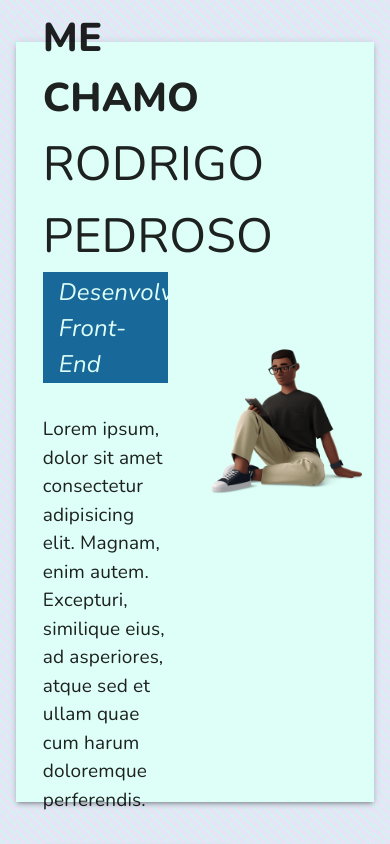
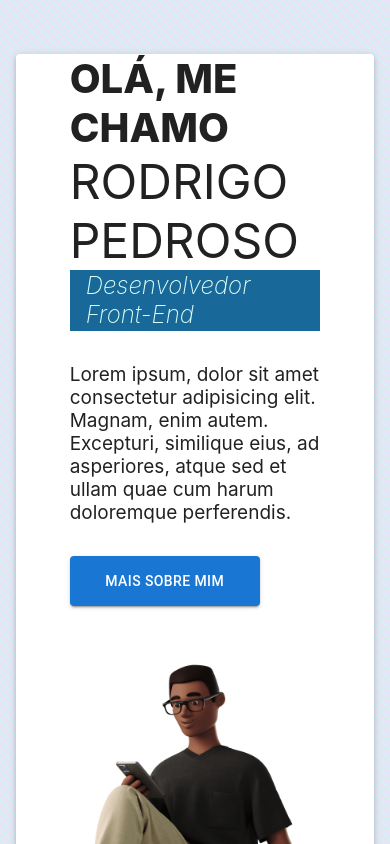
Before and after one commit to R0drigo-Pedroso/portfolio, a React (Create React App) app: page / in a window 390 px wide. Shown: the top 844 px of the page. Built offline with nearby package versions, Linux system fonts and the light colour scheme.

Commit message:
Home Responsivo
finalizei o responsivo usando Grid

```diff
--- a/public/index.html
+++ b/public/index.html
@@ -1,14 +1,12 @@
 <!DOCTYPE html>
 <html lang="en">
+
 <head>
   <meta charset="utf-8" />
   <link rel="icon" href="%PUBLIC_URL%/favicon.ico" />
   <meta name="viewport" content="width=device-width, initial-scale=1" />
   <meta name="theme-color" content="#000000" />
-    <meta
-      name="description"
-      content="Web site created using create-react-app"
-    />
+  <meta name="description" content="Web site created using create-react-app" />
   <link rel="apple-touch-icon" href="%PUBLIC_URL%/logo192.png" />
   <!--
       manifest.json provides metadata used when your web app is installed on a
@@ -26,9 +24,10 @@
     -->
   <title>React App</title>
 </head>
+
 <body>
   <noscript>You need to enable JavaScript to run this app.</noscript>
-    <div id="root"></div>
+  <div class="teste" id="root"></div>
   <!--
       This HTML file is a template.
       If you open it directly in the browser, you will see an empty page.
@@ -40,4 +39,5 @@
       To create a production bundle, use `npm run build` or `yarn build`.
     -->
 </body>
+
 </html>
--- a/src/App.jsx
+++ b/src/App.jsx
@@ -1,6 +1,5 @@
 import React from "react";
 
-import CssBaseline from "@mui/material/CssBaseline";
 import Box from "@mui/material/Box";
 import Container from "@mui/material/Container";
 import Paper from "@mui/material/Paper";
@@ -10,23 +9,20 @@ import Home from "./Components/Home/Home";
 const App = () => {
   return (
     <React.Fragment>
-      <CssBaseline />
       <Container maxWidth="xl">
         <Box
           sx={{
             display: "flex",
             flexWrap: "wrap",
             "& > :not(style)": {
-              m: "auto",
+              my: 5,
               width: "100vw",
-              height: "90vh",
+              height: "90%",
             },
           }}
         >
           <Paper elevation={3}>
-            <Home>
-              <h2>Teste</h2>
-            </Home>
+            <Home />
           </Paper>
         </Box>
       </Container>
--- a/src/Components/Home/Home.jsx
+++ b/src/Components/Home/Home.jsx
@@ -1,14 +1,14 @@
 import React from "react";
 
 import estilos from "./Home.module.css";
+
 import fotoPerfil from "../../Assets/image/imgem_3d_sentada_min.png";
-import { Button } from "@mui/material";
+import { Grid, Button } from "@mui/material";
 
 const Home = () => {
   return (
-    <>
-      <main>
-        <section className={estilos.textoNome}>
+    <Grid container spacing={2}>
+      <Grid className={estilos.textoNome} item xs={12} sm={6}>
         <article className={estilos.boxTexto}>
           <aside>
             <h2>Olá, Me Chamo </h2>
@@ -28,13 +28,11 @@ const Home = () => {
             mais sobre mim
           </Button>
         </article>
-        </section>
-
-        <section className={estilos.textoImg}>
-          <img src={fotoPerfil} alt="" />
-        </section>
-      </main>
-    </>
+      </Grid>
+      <Grid className={estilos.textoImg} item xs={12} sm={6}>
+        <img src={fotoPerfil} alt="foto de perfil" />
+      </Grid>
+    </Grid>
   );
 };
 
--- a/src/Components/Home/Home.module.css
+++ b/src/Components/Home/Home.module.css
@@ -1,18 +1,4 @@
 @import url('https://fonts.googleapis.com/css2?family=Nunito:ital,wght@0,200;0,300;0,400;0,500;0,600;0,700;0,800;0,900;0,1000;1,200;1,300;1,400;1,500;1,600;1,700;1,800;1,900;1,1000&display=swap');
-
-main {
-    display: flex;
-    justify-content: space-between;
-    flex-wrap: wrap;
-    width: 100%;
-    font-family: 'Nunito', sans-serif;
-    background-color: #DEFFF7;
-}
-
-section {
-    width: 50%;
-    height: 90vh;
-}
 
 .textoNome {
     display: flex;
@@ -68,8 +54,11 @@ section {
     display: flex;
     justify-content: center;
     align-items: center;
+    height: 100%;
+
 }
 
-.textoImg > img {
+img {
+    margin-top: 8%;
     width: 100%;
 }
--- a/src/index.css
+++ b/src/index.css
@@ -11,6 +11,11 @@ body {
     sans-serif;
   -webkit-font-smoothing: antialiased;
   -moz-osx-font-smoothing: grayscale;
+
+  height: 50vh;
+  background-color: #e5e5f7;
+  background-size: 10px 10px;
+  background-image: repeating-linear-gradient(45deg, #CBF7ED 0, #CBF7ED 1px, #e5e5f7 0, #e5e5f7 50%);
 }
 
 code {
@@ -18,11 +23,7 @@ code {
     monospace;
 }
 
-div {
-  /* background-color: green; */
+#root {
+  margin-top: 3.5%;
   height: 100vh;
-
-  background-color: #e5e5f7;
-  background-size: 10px 10px;
-  background-image: repeating-linear-gradient(45deg, #CBF7ED 0, #CBF7ED 1px, #e5e5f7 0, #e5e5f7 50%);
 }
```
Lines whose indentation alone changed are shown as unchanged.
